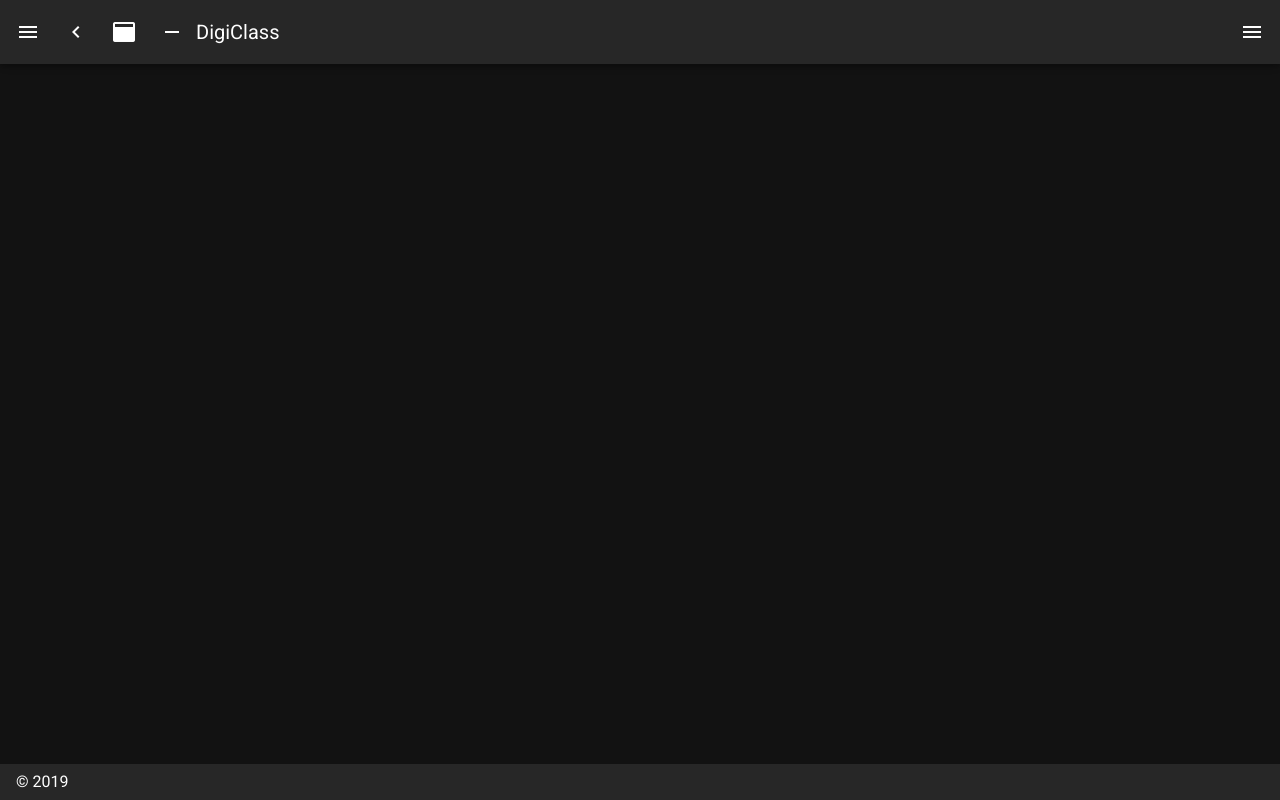
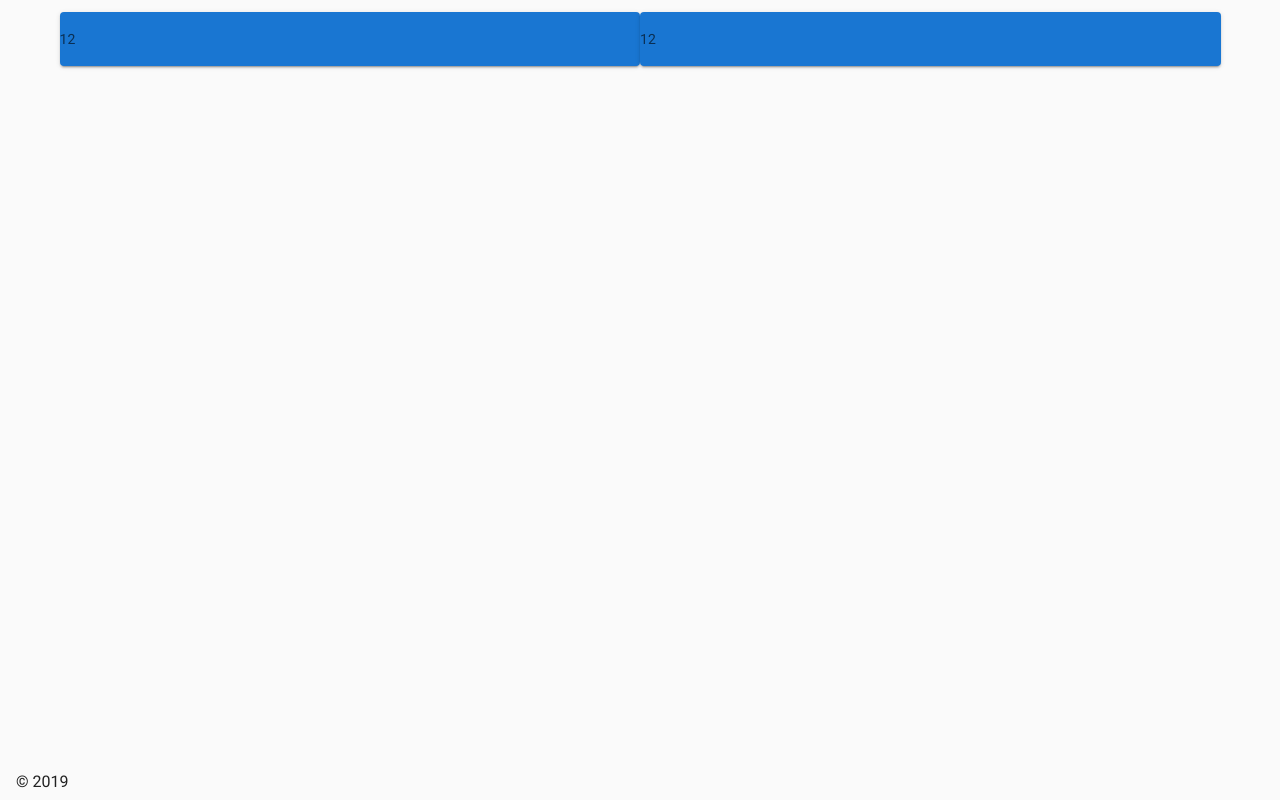
Before and after one commit to Luigii1506/DigiClass, a Nuxt app: page / in a window 1280 px wide. Built offline with nearby package versions, Linux system fonts and the light colour scheme.

Commit message:
Se agrego layout para home

```diff
--- a/layouts/default.vue
+++ b/layouts/default.vue
@@ -1,5 +1,5 @@
 <template>
-  <v-app>
+  <v-app class="theme--light">
     <v-navigation-drawer
       v-model="drawer"
       :mini-variant="miniVariant"
@@ -115,3 +115,10 @@ export default {
   }
 }
 </script>
+
+<style scoped>
+  .theme--light {
+    background: #fafafa;
+    color: rgba(0, 0, 0, 0.87);
+  }
+</style>
--- /dev/null
+++ b/layouts/home.vue
@@ -0,0 +1,50 @@
+<template>
+  <v-app class="theme--light">
+    <v-content>
+      <v-container>
+        <nuxt />
+      </v-container>
+    </v-content>
+    <v-footer
+      :fixed="fixed"
+      app
+    >
+      <span>&copy; 2019</span>
+    </v-footer>
+  </v-app>
+</template>
+
+<script>
+export default {
+  data () {
+    return {
+      clipped: false,
+      drawer: false,
+      fixed: false,
+      items: [
+        {
+          icon: 'mdi-apps',
+          title: 'Welcome',
+          to: '/'
+        },
+        {
+          icon: 'mdi-chart-bubble',
+          title: 'Inspire',
+          to: '/inspire'
+        }
+      ],
+      miniVariant: false,
+      right: true,
+      rightDrawer: false,
+      title: 'DigiClass'
+    }
+  }
+}
+</script>
+
+<style scoped>
+  .theme--light {
+    background: #fafafa;
+    color: rgba(0, 0, 0, 0.87);
+  }
+</style>
--- a/nuxt.config.js
+++ b/nuxt.config.js
@@ -57,7 +57,7 @@ module.exports = {
   vuetify: {
     customVariables: ['~/assets/variables.scss'],
     theme: {
-      dark: true,
+      dark: false,
       themes: {
         dark: {
           primary: colors.blue.darken2,
--- a/pages/index.vue
+++ b/pages/index.vue
@@ -1,18 +1,21 @@
 <template>
-  <v-layout
-    column
-    justify-center
-    align-center
-  >
-    <v-flex
-      xs12
-      sm8
-      md6
+  <v-container>
+    <v-layout
+      row
+      wrap
     >
-
-
-    </v-flex>
-  </v-layout>
+      <v-flex xs12 md6>
+        <v-card color="primary">
+          <v-card-text class="px-0">12</v-card-text>
+        </v-card>
+      </v-flex>
+      <v-flex xs12 md6>
+        <v-card color="primary">
+          <v-card-text class="px-0">12</v-card-text>
+        </v-card>
+      </v-flex>
+    </v-layout>
+  </v-container>
 </template>
 
 <script>
@@ -20,6 +23,7 @@ import Logo from '~/components/Logo.vue'
 import VuetifyLogo from '~/components/VuetifyLogo.vue'
 
 export default {
+  layout: 'home',
   components: {
     Logo,
     VuetifyLogo
```
